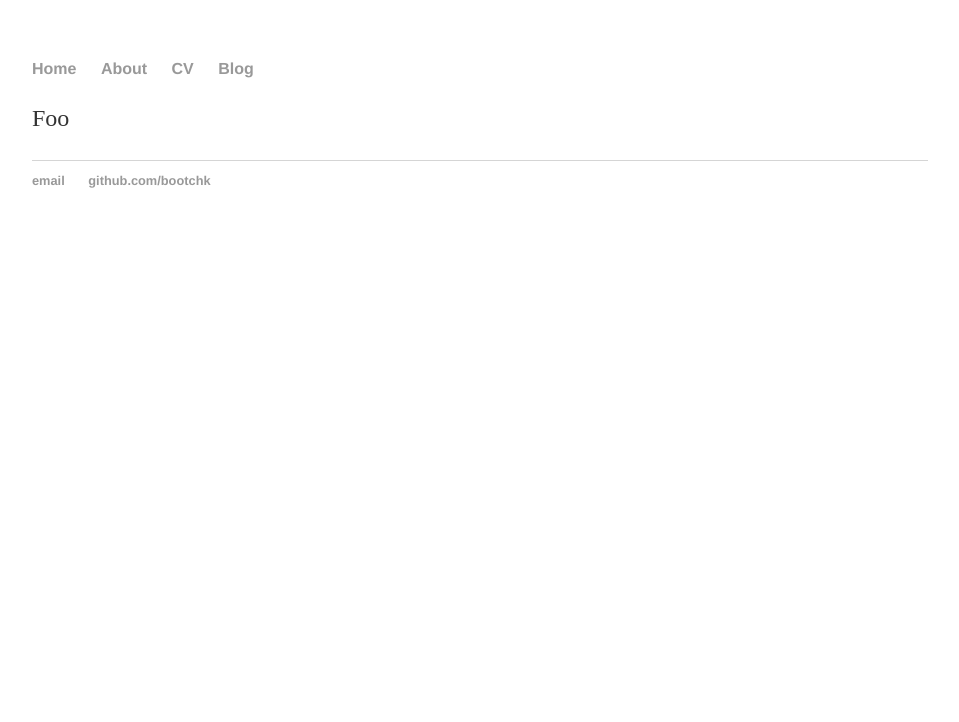
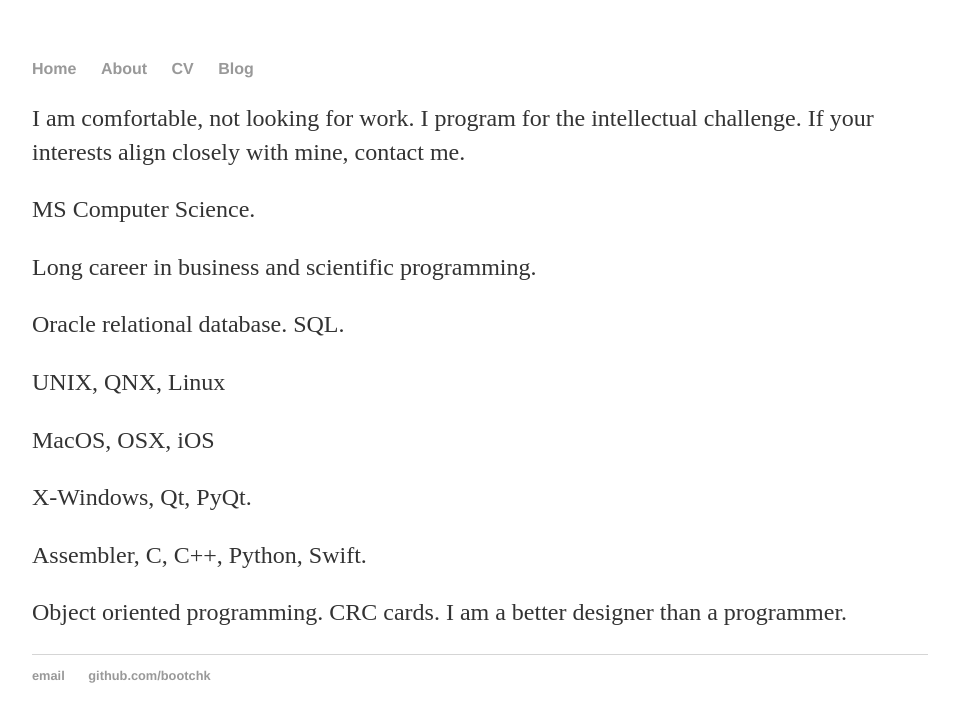
Before and after one commit to bootchk/bootchk.github.io, a Jekyll site: the page built from cv.md, in a window 1280 px wide. Shown: the top 722 px of the page, without its empty margins (160-1119 px from the left). Built offline with Jekyll 4.4.1, drawn with Linux system fonts in a browser that asks for light colours.

Commit message:
Update cv.md

```diff
--- a/cv.md
+++ b/cv.md
@@ -3,4 +3,20 @@
 title: CV
 ---
 
-Foo
+I am comfortable, not looking for work.  I program for the intellectual challenge.  If your interests align closely with mine, contact me.
+
+MS Computer Science.
+
+Long career in business and scientific programming.
+
+Oracle relational database.  SQL.
+
+UNIX, QNX, Linux
+
+MacOS, OSX, iOS
+
+X-Windows, Qt, PyQt.
+
+Assembler, C, C++, Python, Swift.
+
+Object oriented programming.  CRC cards.  I am a better designer than a programmer.
```
